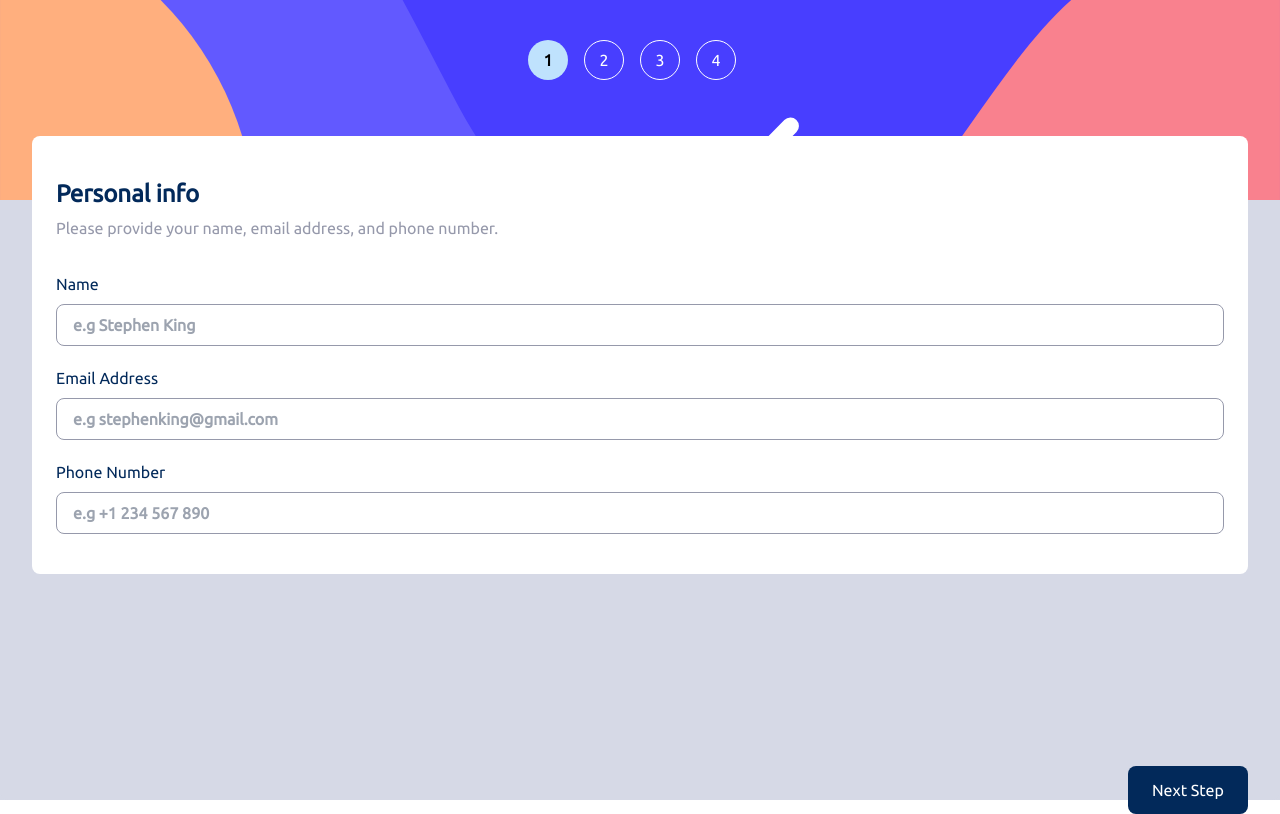
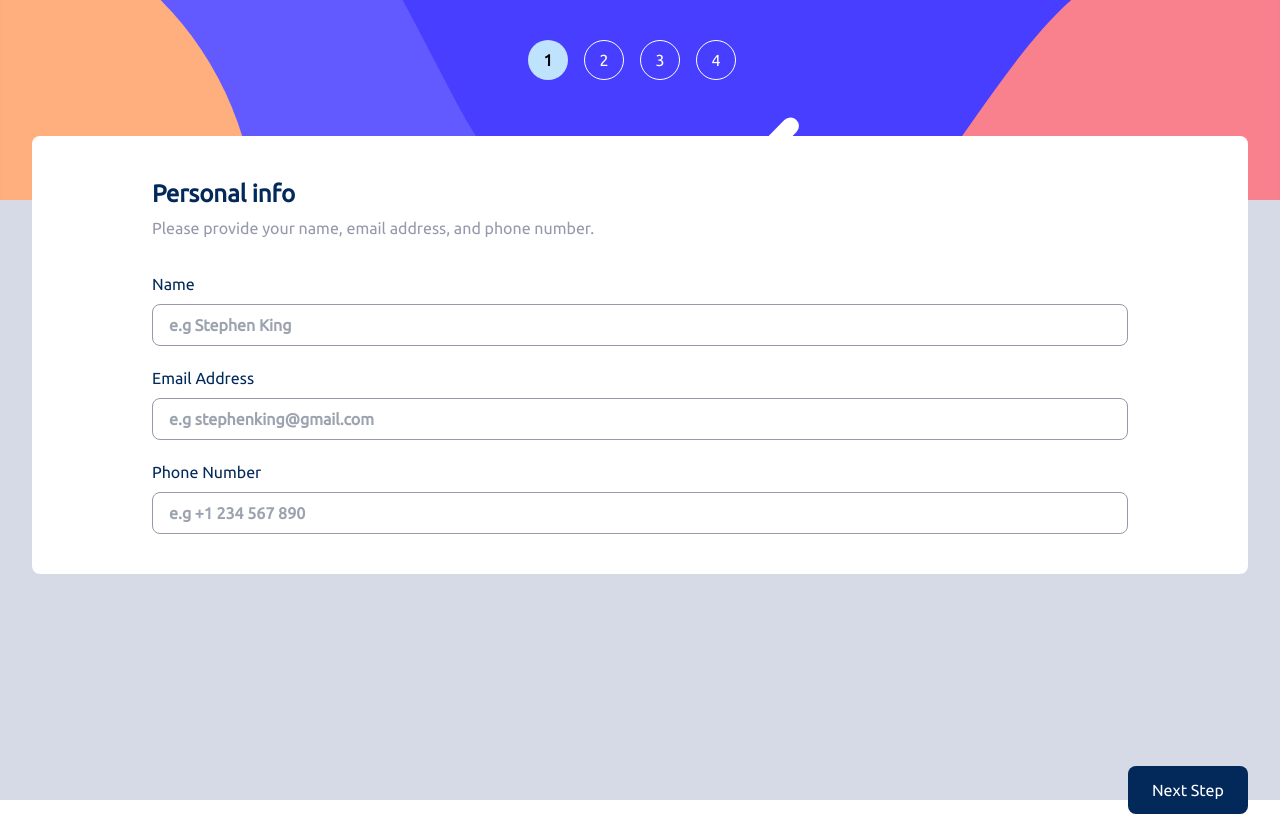
Before and after one commit to buseseker/multi-step-form, a React (Create React App) app: page /personel-info in a window 1280 px wide. Built offline with nearby package versions, Linux system fonts and the light colour scheme.

Commit message:
Responsive CSS

```diff
--- a/src/components/personelInfoForm/PersonelInfoForm.js
+++ b/src/components/personelInfoForm/PersonelInfoForm.js
@@ -29,12 +29,12 @@ const PersonelInfoForm = () => {
   };
 
   return (
-    <div className='form-section flex items-center flex-col gap-y-8 px-24 pt-10 relative  xs:px-6 xs:pb-10 sm:pb-10 lg:pb-0 lg:w-full xs:w-[95%] sm:w-[95%] xs:mx-auto sm:mx-auto xs:-my-16 sm:-my-16 lg:my-0 xs:bg-white sm:bg-white xs:rounded-lg sm:rounded-lg'>
-      <div className='form-header w-full flex flex-col gap-y-1'>
+    <div className='form-section flex items-center flex-col gap-y-8 pt-10 relative lg:px-24  xs:px-6 xs:pb-10 sm:pb-10 lg:pb-0 lg:w-full xs:w-[95%] sm:w-[95%] xs:mx-auto sm:mx-auto xs:-my-16 sm:-my-16 lg:my-0 xs:bg-white sm:bg-white xs:rounded-lg sm:rounded-lg'>
+      <div className='form-header w-full flex flex-col gap-y-1 lg:px-16 sm:px-24'>
         <h1 className='text-h1 text-marine-blue font-black xs:text-m'>Personal info</h1>
         <p className='text-cool-gray '>Please provide your name, email address, and phone number.</p>
       </div>
-      <div className='w-full'>
+      <div className='w-full lg:px-16 sm:px-24 '>
         <form className='flex flex-col gap-y-5' action=''>
           <div className='name-input'>
             <div className='label-err flex justify-between'>
--- a/src/pages/personel-info/PersonelInfo.js
+++ b/src/pages/personel-info/PersonelInfo.js
@@ -4,7 +4,7 @@ import PersonelInfoForm from '../../components/personelInfoForm/PersonelInfoForm
 const PersonelInfo = () => {
   return (
     <div className='body bg-light-gray h-screen flex justify-center items-center font-ubuntu'>
-      <div className='form-container flex rounded-lg lg:h-[65vh] xs:h-full sm:h-full lg:w-1/2 xs:w-full sm:w-full lg:bg-white xs:bg-light-gray sm:bg-light-gray xs:flex-col sm:flex-col lg:flex-row lg:p-4 '>
+      <div className='form-container flex rounded-lg lg:h-[65vh] xs:h-full sm:h-full lg:w-3/5 xs:w-full sm:w-full lg:bg-white xs:bg-light-gray sm:bg-light-gray xs:flex-col sm:flex-col lg:flex-row lg:p-4 '>
         <div className='form-sidebar flex p-8 gap-y-8 bg-center bg-no-repeat bg-cover  lg:flex-col xs:justify-center sm:justify-center lg:justify-start xs:p-10 sm:p-10 lg:h-full xs:h-[25%] sm:h-[25%] lg:w-[45%] xs:w-full sm:w-full lg:bg-desktop-sidebar xs:bg-mobile-sidebar sm:bg-mobile-sidebar lg:rounded-xl'>
           <div className='step flex lg:items-center gap-x-4 '>
             <div className='step-number flex justify-center items-center bg-light-blue w-10 h-10 rounded-full'>
```
